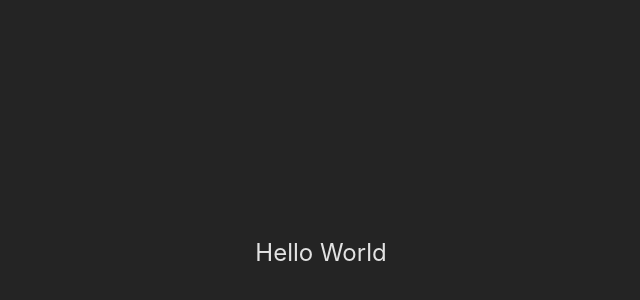
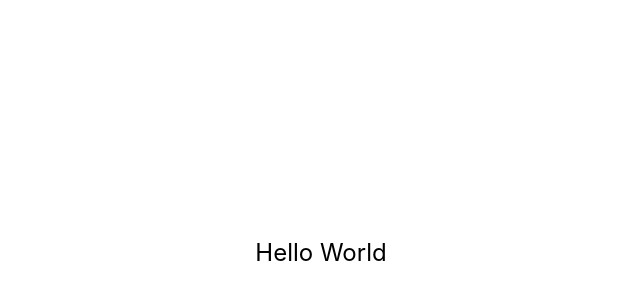
Before and after one commit to grisha765/news-site, a React (Vite) app in the folder web/: page / in a window 1280 px wide. Shown: the part 18-318 px from the top of the page, without its empty margins (319-959 px from the left). Built offline with nearby package versions, Linux system fonts and the light colour scheme.

Commit message:
[u] white theme

```diff
--- a/web/src/index.css
+++ b/web/src/index.css
@@ -3,9 +3,7 @@
   line-height: 1.5;
   font-weight: 400;
 
-  color-scheme: light dark;
-  color: rgba(255, 255, 255, 0.87);
-  background-color: #242424;
+  background-color: #FFFFFF;
 
   font-synthesis: none;
   text-rendering: optimizeLegibility;
```
